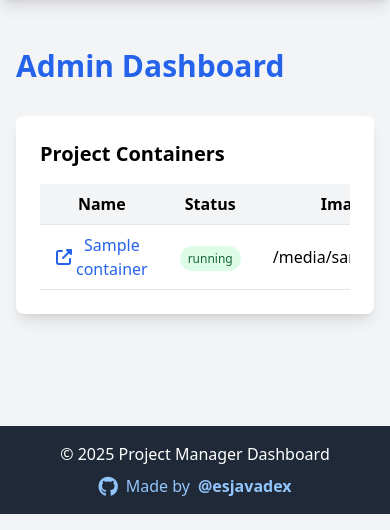
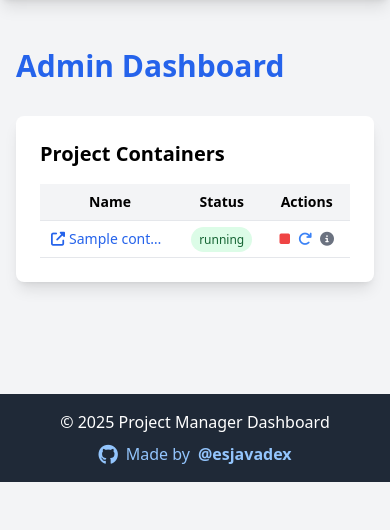
Before and after one commit to ESJavadex/project-manager-dashboard, a Flask app: template templates/admin.html in a window 390 px wide. Shown: the part 96-626 px from the top of the page. Run offline with Flask 3, Linux system fonts and the light colour scheme; the template is opened without the code that fills it: most values are stand-ins (such as "Sample title", 1, 10 or a date in 2020); some libraries are stand-ins or nearby versions.

Commit message:
feat: added responsive desing

```diff
--- a/templates/admin.html
+++ b/templates/admin.html
@@ -7,50 +7,50 @@
     <div class="bg-white rounded-lg shadow-lg p-6 mb-8">
         <h2 class="text-xl font-semibold mb-4">Project Containers</h2>
 
-        <div class="overflow-x-auto">
-            <table class="min-w-full bg-white">
+        <div class="overflow-x-auto w-full">
+            <table class="min-w-full bg-white text-sm md:text-base">
                 <colgroup>
-                    <col span="1" style="width: 20%">
-                    <col span="1" style="width: 15%">
-                    <col span="1" style="width: 35%">
-                    <col span="1" style="width: 20%">
+                    <col span="1" class="w-2/12">
+                    <col span="1" class="w-2/12">
+                    <col span="1" class="hidden md:table-column w-5/12">
+                    <col span="1" class="w-3/12">
                 </colgroup>
                 <thead class="bg-gray-100">
                     <tr>
-                        <th class="py-2 px-4 border-b text-center">Name</th>
-                        <th class="py-2 px-4 border-b text-center">Status</th>
-                        <th class="py-2 px-4 border-b text-center">Image</th>
-                        <th class="py-2 px-4 border-b text-center">Actions</th>
+                        <th class="py-2 px-2 md:px-4 border-b text-center whitespace-nowrap">Name</th>
+                        <th class="py-2 px-2 md:px-4 border-b text-center whitespace-nowrap">Status</th>
+                        <th class="py-2 px-2 md:px-4 border-b text-center whitespace-nowrap hidden md:table-cell">Image</th>
+                        <th class="py-2 px-2 md:px-4 border-b text-center whitespace-nowrap">Actions</th>
                     </tr>
                 </thead>
                 <tbody>
                     {% for container in containers %}
-                    <tr class="hover:bg-gray-50" data-container-id="{{ container.id }}">
-                        <td class="py-2 px-4 border-b text-center">
+                    <tr class="hover:bg-gray-50">
+                        <td class="py-2 px-2 md:px-4 border-b text-center align-middle">
                             {% if container.host_port %}
                                 <a href="http://localhost:{{ container.host_port }}" target="_blank" class="text-blue-600 hover:underline flex items-center gap-1 justify-center">
-                                    <i class="fas fa-external-link-alt"></i> {{ container.name }}
+                                    <i class="fas fa-external-link-alt"></i> <span class="truncate max-w-[100px] md:max-w-[200px] inline-block">{{ container.name }}</span>
                                 </a>
                             {% else %}
-                                {{ container.name }}
+                                <span class="truncate max-w-[100px] md:max-w-[200px] inline-block">{{ container.name }}</span>
                             {% endif %}
                         </td>
-                        <td class="py-2 px-4 border-b text-center">
+                        <td class="py-2 px-2 md:px-4 border-b text-center align-middle">
                             <span class="px-2 py-1 rounded-full text-xs font-medium
                                 {% if container.status == 'running' %}bg-green-100 text-green-800
                                 {% else %}bg-red-100 text-red-800{% endif %}">
                                 {{ container.status }}
                             </span>
                         </td>
-                        <td class="py-2 px-4 border-b max-w-xs truncate text-center" title="{{ container.image }}">
+                        <td class="py-2 px-2 md:px-4 border-b max-w-xs truncate text-center align-middle hidden md:table-cell" title="{{ container.image }}">
                             {% if container.image|length > 25 %}
                                 {{ container.image[:25] }}&hellip;
                             {% else %}
                                 {{ container.image }}
                             {% endif %}
                         </td>
-                        <td class="py-2 px-4 border-b text-center">
-                            <div class="flex space-x-2 container-actions justify-center">
+                        <td class="py-2 px-2 md:px-4 border-b text-center align-middle">
+                            <div class="flex flex-wrap md:flex-nowrap space-x-2 container-actions justify-center items-center">
                                 {% if container.status == 'running' %}
                                 <a href="#" class="text-red-500 hover:text-red-700">
                                     <i class="fas fa-stop"></i>
```
